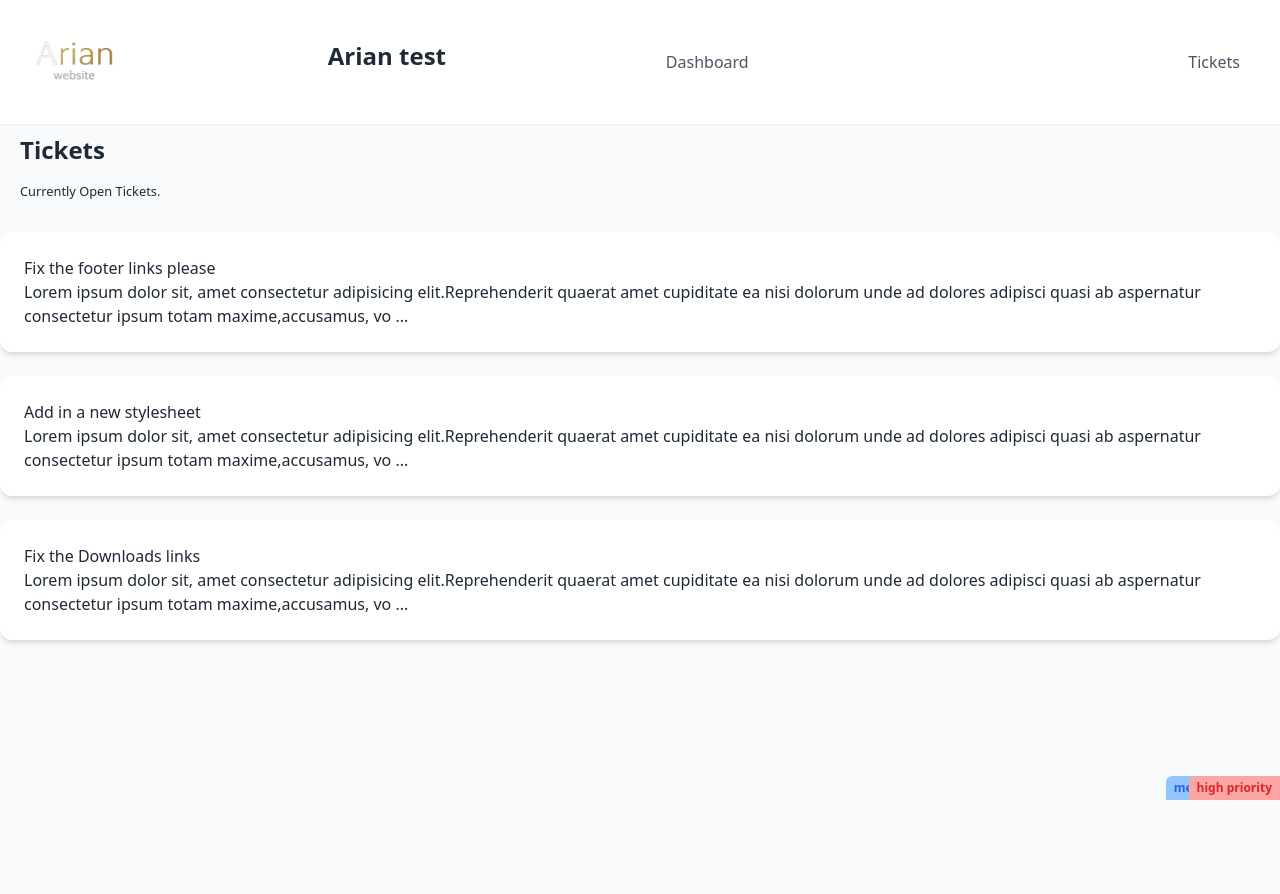
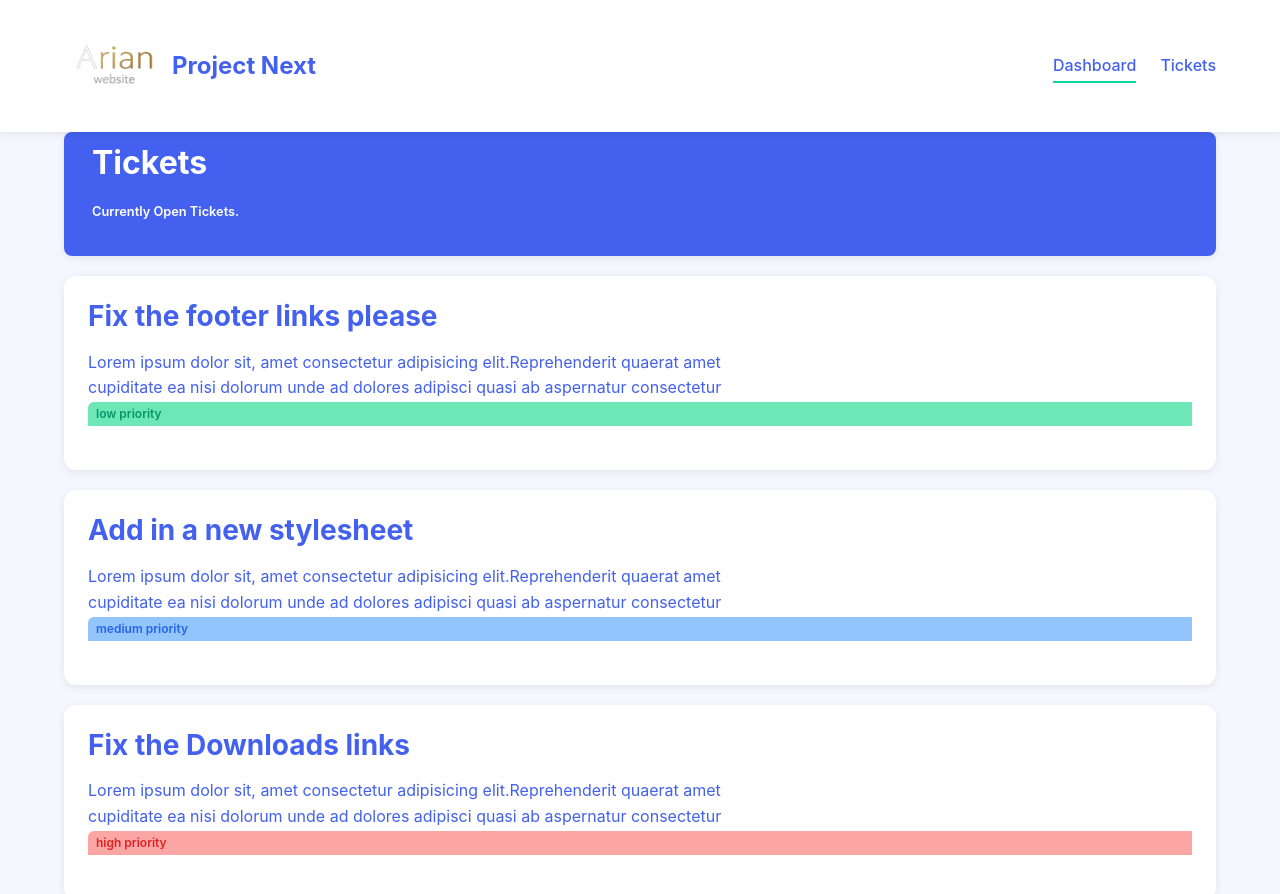
Before and after one commit to arian-pashaei-fam/Project-Next, a Next.js app: page /tickets in a window 1280 px wide. Shown: the top 894 px of the page. Before the commit the page ends 800 px from the top, so only its background shows below. Built offline with nearby package versions, Linux system fonts and the light colour scheme; data requests are answered from the project's data file.

Commit message:
Edit Style

```diff
--- a/app/components/Navbar.jsx
+++ b/app/components/Navbar.jsx
@@ -1,11 +1,13 @@
-import Link from "next/link";
+// import Link from "next/link";
 import Image from "next/image";
 import Logo from "./logo2.png";
+// import { useState } from "react";
 
-export default function Navbar() {
+const Navbar = () => {
   return (
-    <div>
     <nav className="navbar">
+      <div className="nav-container">
+        <a href="/" className="nav-logo">
           <Image
             src={Logo}
             alt="Arian Logo"
@@ -13,15 +15,24 @@ export default function Navbar() {
             quality={100}
             placeholder="blur"
           />
-        <h2>Arian test</h2>
-        <Link className="nav-link " href="/">
+          <span>Project Next</span>
+        </a>
+
+        <ul className="nav-links">
+          <li>
+            <a href="/" className="nav-link active">
               Dashboard
-        </Link>
-        <br />
-        <Link className="nav-link " href="/tickets">
+            </a>
+          </li>
+          <li>
+            <a href="/tickets" className="nav-link">
               Tickets
-        </Link>
+            </a>
+          </li>
+        </ul>
+      </div>
     </nav>
-    </div>
   );
-}
+};
+
+export default Navbar;
--- a/app/globals.css
+++ b/app/globals.css
@@ -1,138 +1,347 @@
 @tailwind base;
 @tailwind components;
 @tailwind utilities;
-/*
-@import "tailwindcss/preflight";
-@import "tailwindcss/components";
-@import "tailwindcss/utilities"; */
+
+@import url("https://fonts.googleapis.com/css2?family=Inter:wght@300;400;500;600;700&display=swap");
 
 :root {
+  /* 🎨 پالت رنگی پیشرفته */
   --primary: #4361ee;
-  --primary-dark: #3a56e4;
+  --primary-dark: #3a56d4;
   --secondary: #7209b7;
-  --success: #4cc9f0;
-  --warning: #f72585;
-  --danger: #e63946;
+  --accent: #06d6a0;
+  --dark: #1e1e2c;
   --light: #f8f9fa;
-  --dark: #212529;
+  --danger: #ef476f;
+  --warning: #ffd166;
+
+  /* ✨ سایه‌های مدرن */
+  --shadow-sm: 0 2px 8px rgba(0, 0, 0, 0.08);
+  --shadow-md: 0 4px 12px rgba(0, 0, 0, 0.12);
+  --shadow-lg: 0 8px 24px rgba(0, 0, 0, 0.16);
+
+  /* 📏 انیمیشن‌های نرم */
+  --transition-fast: all 0.15s ease;
+  --transition-medium: all 0.3s ease;
+  --transition-slow: all 0.5s ease;
 }
 
-/* ======= تایپوگرافی ======= */
+/* 🔁 ریست هوشمند */
+*,
+*::before,
+*::after {
+  box-sizing: border-box;
+  margin: 0;
+  padding: 0;
+}
+
+html {
+  scroll-behavior: smooth;
+  font-size: 16px;
+}
+
 body {
-  @apply bg-gray-50 text-gray-800 font-sans;
+  font-family: "Inter", -apple-system, BlinkMacSystemFont, sans-serif;
+  line-height: 1.6;
+  color: var(--dark);
+  background-color: #f5f7ff;
+  overflow-x: hidden;
+  -webkit-font-smoothing: antialiased;
+  -moz-osx-font-smoothing: grayscale;
+}
+
+/* 🖋 تایپوگرافی پیشرفته */
+h1,
+h2,
+h3,
+h4,
+h5,
+h6 {
+  font-weight: 700;
+  line-height: 1.2;
+  margin-bottom: 1rem;
 }
 
 h1 {
-  @apply text-3xl font-bold mb-4 text-gray-900;
+  font-size: 2.5rem;
+}
+h2 {
+  font-size: 2rem;
+}
+h3 {
+  font-size: 1.75rem;
+}
+h4 {
+  font-size: 1.5rem;
+}
+h5 {
+  font-size: 1.25rem;
+}
+h6 {
+  font-size: 1rem;
 }
 
-h2 {
-  @apply text-2xl font-semibold mb-3 text-gray-800;
+p {
+  margin-bottom: 1.25rem;
+  max-width: 65ch;
 }
 
-/* ======= کامپوننت‌های اصلی ======= */
-/* کارت‌ها */
-.card {
-  @apply bg-white rounded-xl shadow-md p-6 mb-6 transition-all hover:shadow-lg;
+a {
+  color: var(--primary);
+  text-decoration: none;
+  transition: var(--transition-fast);
+  position: relative;
 }
 
-/* دکمه‌ها */
-.btn {
-  @apply px-5 py-2.5 rounded-lg font-medium transition-all duration-200;
+a:hover {
+  color: var(--primary-dark);
 }
 
-.btn-primary {
-  @apply bg-[var(--primary)] text-white hover:bg-[var(--primary-dark)];
+a::after {
+  content: "";
+  position: absolute;
+  bottom: -2px;
+  left: 0;
+  width: 0;
+  height: 2px;
+  background: var(--accent);
+  transition: var(--transition-medium);
+}
+
+a:hover::after {
+  width: 100%;
+}
+
+/* 🧱 کامپوننت‌های عمومی */
+div {
+  width: 100%;
+  max-width: 1200px;
+  margin: 0 auto;
+  padding: 0 1.5rem;
+}
+
+.btn {
+  display: inline-block;
+  padding: 0.75rem 1.75rem;
+  border-radius: 8px;
+  font-weight: 600;
+  cursor: pointer;
+  transition: var(--transition-fast);
+  border: none;
+  background: var(--primary);
+  color: white;
+  box-shadow: var(--shadow-sm);
+}
+
+.btn:hover {
+  transform: translateY(-2px);
+  box-shadow: var(--shadow-md);
+  background: var(--primary-dark);
 }
 
 .btn-outline {
-  @apply border border-[var(--primary)] text-[var(--primary)] hover:bg-[var(--primary)] hover:text-white;
+  background: transparent;
+  border: 2px solid var(--primary);
+  color: var(--primary);
 }
 
-/* فرم‌ها */
-.input-group {
-  @apply mb-4;
+.btn-outline:hover {
+  background: var(--primary);
+  color: white;
 }
 
-.input-label {
-  @apply block mb-2 font-medium text-gray-700;
+/* 🖼 تصاویر واکنش‌گرا */
+img {
+  max-width: 100%;
+  height: auto;
+  display: block;
+  border-radius: 8px;
 }
 
-.input-field {
-  @apply w-full px-4 py-2.5 border border-gray-300 rounded-lg focus:ring-2 focus:ring-[var(--primary)] focus:border-transparent;
+/* 📱 رسپانسیو بودن پیشرفته */
+@media (max-width: 768px) {
+  html {
+    font-size: 14px;
+  }
+
+  .container {
+    padding: 0 1rem;
+  }
+
+  h1 {
+    font-size: 2rem;
+  }
+  h2 {
+    font-size: 1.75rem;
+  }
 }
 
-/* ناوبری */
+/* 🕶 پشتیبانی حالت دارک (Dark Mode) */
+@media (prefers-color-scheme: dark) {
+  body {
+    background-color: #121212;
+    color: #e0e0e0;
+  }
+
+  :root {
+    --light: #1e1e1e;
+    --dark: #f0f0f0;
+    --shadow-sm: 0 2px 8px rgba(0, 0, 0, 0.4);
+    --shadow-md: 0 4px 12px rgba(0, 0, 0, 0.45);
+  }
+}
+
+/* ✨ افکت‌های ویژه */
+.fade-in {
+  animation: fadeIn 0.6s ease forwards;
+}
+
+@keyframes fadeIn {
+  from {
+    opacity: 0;
+    transform: translateY(20px);
+  }
+  to {
+    opacity: 1;
+    transform: translateY(0);
+  }
+}
+
+.card {
+  background: white;
+  border-radius: 12px;
+  padding: 1.5rem;
+  box-shadow: var(--shadow-sm);
+  transition: var(--transition-medium);
+}
+
+.card:hover {
+  transform: translateY(-5px);
+  box-shadow: var(--shadow-md);
+}
+
+/* ===== NAVIGATION BAR ===== */
 .navbar {
-  @apply bg-white shadow-sm py-3 px-6 flex justify-between items-center;
+  position: sticky;
+  top: 0;
+  z-index: 1000;
+  background-color: white;
+  box-shadow: var(--shadow-sm);
+  backdrop-filter: blur(10px);
+  -webkit-backdrop-filter: blur(10px);
+}
+
+.nav-container {
+  display: flex;
+  justify-content: space-between;
+  align-items: center;
+  padding: 1rem 1.5rem;
+}
+
+.nav-logo {
+  font-size: 1.5rem;
+  font-weight: 700;
+  color: var(--primary);
+  display: flex;
+  align-items: center;
+  gap: 0.5rem;
+}
+
+.nav-logo-icon {
+  width: 32px;
+  height: 32px;
+}
+
+.nav-links {
+  display: flex;
+  gap: 1.5rem;
+  list-style: none;
 }
 
 .nav-link {
-  @apply px-4 py-2 text-gray-600 hover:text-[var(--primary)] transition-colors;
+  position: relative;
+  font-weight: 500;
+  padding: 0.5rem 0;
 }
 
-/* لیست تسک‌ها */
-.task-list {
-  @apply space-y-3;
+.nav-link::after {
+  content: "";
+  position: absolute;
+  bottom: 0;
+  left: 0;
+  width: 0;
+  height: 2px;
+  background: var(--accent);
+  transition: var(--transition-medium);
 }
 
-.task-item {
-  @apply flex items-center justify-between p-4 bg-white border-l-4 rounded-lg shadow-sm;
-  border-left-color: var(--primary);
+.nav-link:hover::after,
+.nav-link.active::after {
+  width: 100%;
 }
 
-.task-item-high-priority {
-  border-left-color: var(--danger);
+.nav-actions {
+  display: flex;
+  gap: 1rem;
+  align-items: center;
 }
 
-/* وضعیت‌ها */
-.status-badge {
-  @apply px-3 py-1 rounded-full text-xs font-medium;
+.nav-toggle {
+  display: none;
+  background: none;
+  border: none;
+  font-size: 1.5rem;
+  cursor: pointer;
+  color: var(--dark);
 }
 
-.status-todo {
-  @apply bg-yellow-100 text-yellow-800;
+/* Mobile menu styles */
+.mobile-menu {
+  max-height: 0;
+  overflow: hidden;
+  transition: max-height 0.5s ease-out;
 }
 
-.status-in-progress {
-  @apply bg-blue-100 text-blue-800;
+.mobile-menu.active {
+  max-height: 500px;
 }
 
-.status-done {
-  @apply bg-green-100 text-green-800;
+.mobile-nav-links {
+  display: flex;
+  flex-direction: column;
+  padding: 1rem;
+  background: rgba(255, 255, 255, 0.95);
+  list-style: none;
+  gap: 1rem;
+  border-top: 1px solid rgba(0, 0, 0, 0.05);
 }
 
-/* داشبورد */
-.dashboard-grid {
-  @apply grid grid-cols-1 md:grid-cols-3 gap-6;
-}
+/* Responsive Navbar */
+@media (max-width: 768px) {
+  .nav-links,
+  .nav-actions {
+    display: none;
+  }
 
-.dashboard-card {
-  @apply p-5 rounded-xl shadow-md;
-}
+  .nav-toggle {
+    display: block;
+  }
 
-/* ======= افکت‌های خاص ======= */
-.task-item {
-  transition: transform 0.2s ease, box-shadow 0.2s ease;
-}
-
-.task-item:hover {
-  @apply shadow-md;
-  transform: translateY(-2px);
-}
-
-/* انیمیشن‌ها */
-@keyframes fadeIn {
-  from {
-    opacity: 0;
-  }
-  to {
-    opacity: 1;
+  .mobile-menu {
+    display: block;
   }
 }
 
-.fade-in {
-  animation: fadeIn 0.3s ease-in;
+/* Dark mode support */
+@media (prefers-color-scheme: dark) {
+  .navbar {
+    background-color: rgba(30, 30, 30, 0.9);
+  }
+
+  .mobile-nav-links {
+    background: rgba(30, 30, 30, 0.95);
+    border-top: 1px solid rgba(255, 255, 255, 0.1);
+  }
 }
 
 /* pill styles */
@@ -140,7 +349,6 @@ h2 {
 .pill {
   @apply py-1 px-2 mt-3 inline-block text-xs font-semibold;
 }
-
 
 .pill.high {
   @apply bg-red-300 text-red-600;
```
Lines whose indentation alone changed are shown as unchanged.
